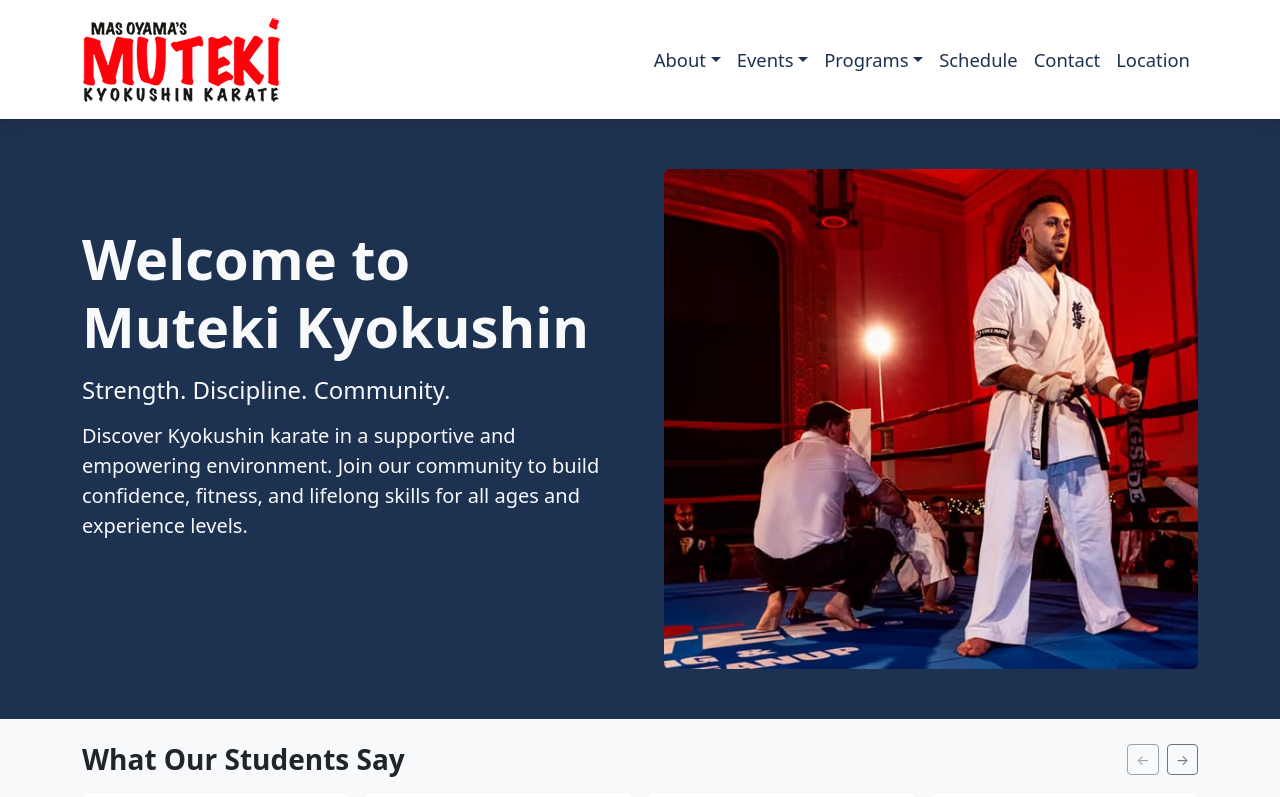
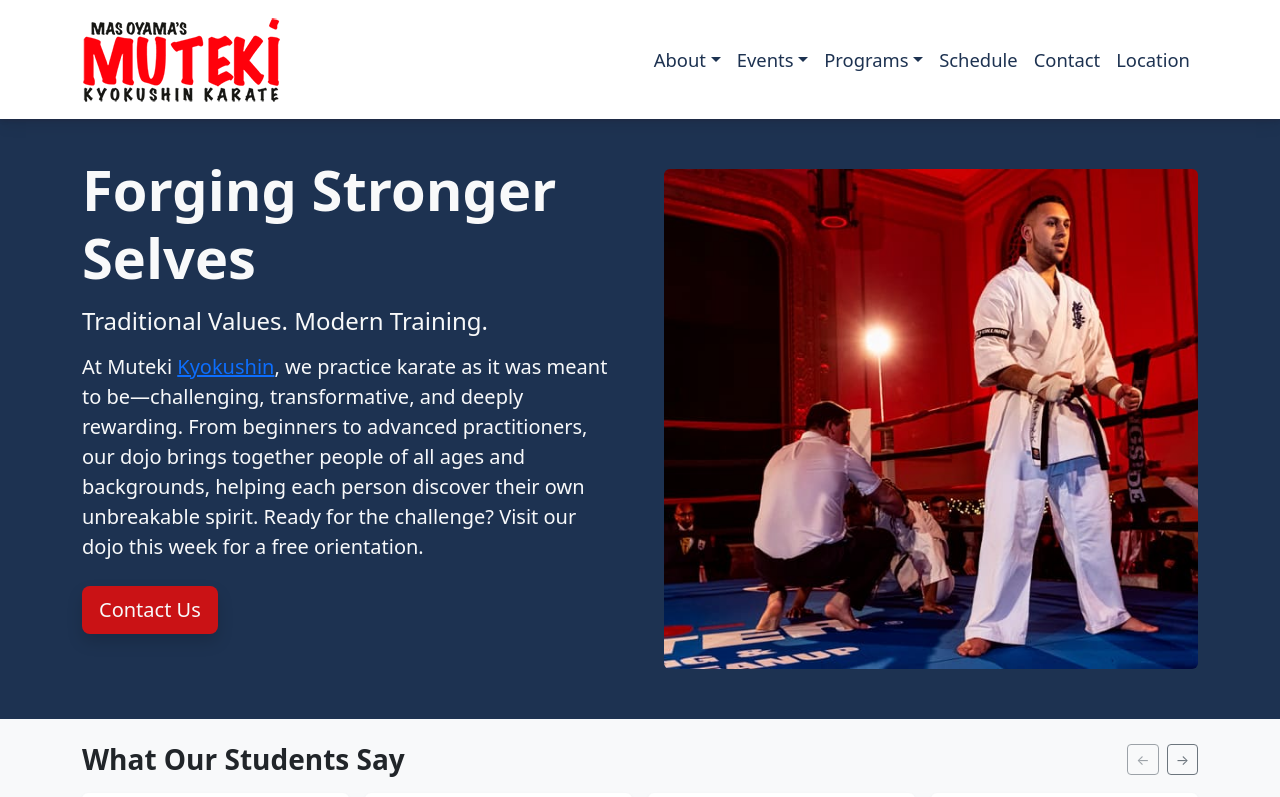
Before and after one commit to sjvarnum/website-mutekikyokushin, a React (Vite) app: page / in a window 1280 px wide. Shown: the top 797 px of the page. Built offline with nearby package versions, Linux system fonts and the light colour scheme.

Commit message:
feat: update verbiage and add a contact button

```diff
--- a/src/components/Hero/Hero.tsx
+++ b/src/components/Hero/Hero.tsx
@@ -1,5 +1,6 @@
 import React from "react";
 import heroImg from "../../assets/hero.jpg";
+import { Link } from "react-router-dom";
 
 const Hero: React.FC = () => (
   <section
@@ -10,11 +11,24 @@ const Hero: React.FC = () => (
       <div className="row align-items-center g-5 flex-lg-row flex-column-reverse">
         {/* Left Column: Content */}
         <div className="col-lg-6 col-12 mt-4 mt-lg-0">
-          <h1 className="display-4 fw-bold mb-3">Welcome to Muteki Kyokushin</h1>
-          <h2 className="h4 fw-normal mb-3">Strength. Discipline. Community.</h2>
+          <h1 className="display-4 fw-bold mb-3">Forging Stronger Selves</h1>
+          <h2 className="h4 fw-normal mb-3">
+            Traditional Values. Modern Training.
+          </h2>
           <p className="lead mb-4">
-            Discover Kyokushin karate in a supportive and empowering environment. Join our community to build confidence, fitness, and lifelong skills for all ages and experience levels.
+            At Muteki <Link to="/karate">Kyokushin</Link>, we practice karate as
+            it was meant to be—challenging, transformative, and deeply
+            rewarding. From beginners to advanced practitioners, our dojo brings
+            together people of all ages and backgrounds, helping each person
+            discover their own unbreakable spirit. Ready for the challenge?
+            Visit our dojo this week for a free orientation.
           </p>
+          <a
+            href="#contact"
+            className="btn theme-bg-red btn-lg shadow text-light"
+          >
+            Contact Us
+          </a>
         </div>
         {/* Right Column: Image Placeholder */}
         <div className="col-lg-6 col-12 text-center">
@@ -22,7 +36,13 @@ const Hero: React.FC = () => (
             src={heroImg}
             alt="Kyokushin karate demonstration at Muteki Kyokushin dojo"
             className="img-fluid rounded hero-image"
-            style={{ width: "100%", height: "500px", maxWidth: 600, objectFit: "cover", margin: "0 auto" }}
+            style={{
+              width: "100%",
+              height: "500px",
+              maxWidth: 600,
+              objectFit: "cover",
+              margin: "0 auto",
+            }}
             loading="lazy"
           />
         </div>
```
